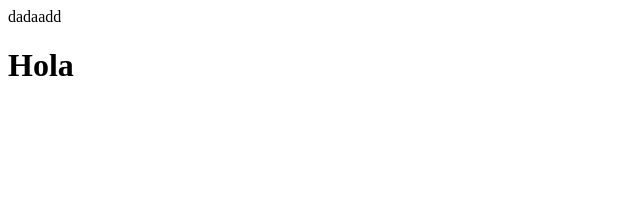
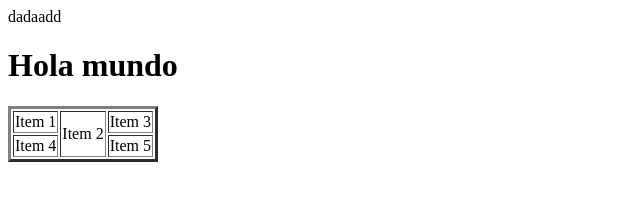
Before and after one commit to ronaldvilchez98/ejemplo171021_, a plain HTML site: page index.html in a window 1280 px wide. Shown: the whole page, without its empty margins (0-640 px from the left). Drawn offline with Linux system fonts and the light colour scheme.

Commit message:
le agregue tabla

```diff
--- a/index.html
+++ b/index.html
@@ -8,6 +8,16 @@
 </head>
 <body>
     dadaadd
-    <h1>Hola</h1>
+    <h1>Hola mundo</h1>
+    <TABLE BORDER="3">
+        <TR>
+            <TD>Item 1</TD>
+            <TD ROWSPAN=2>Item 2</TD>
+            <TD>Item 3</TD>
+        </TR>
+        <TR>
+            <TD>Item 4</TD> <TD>Item 5</TD>
+        </TR>
+    </TABLE>
 </body>
 </html>
```
